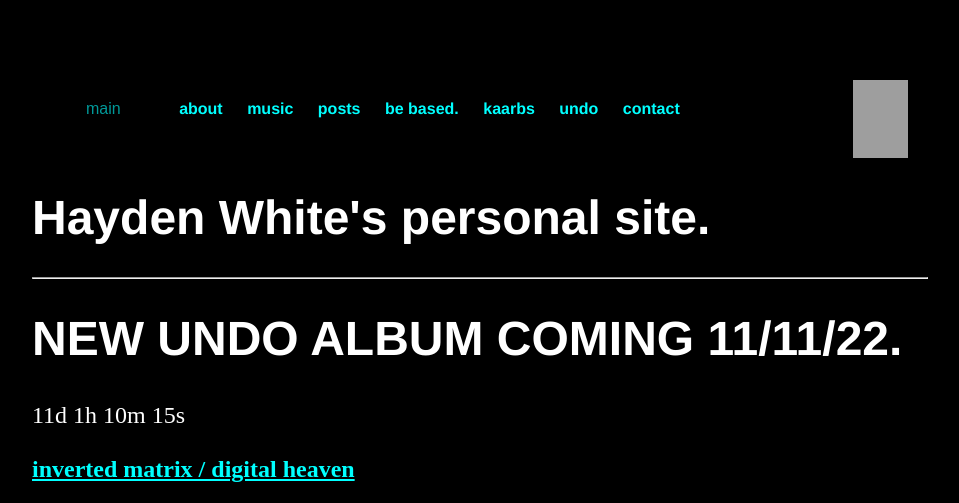
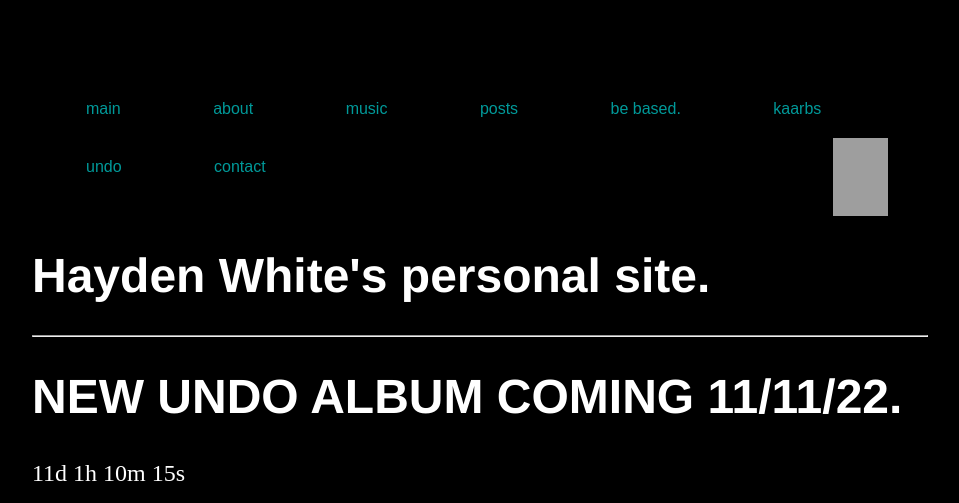
Before and after one commit to whiteVHS/whiteVHS.github.io, a Jekyll site: the page built from index.html, in a window 1280 px wide. Shown: the top 503 px of the page, without its empty margins (160-1119 px from the left). Built offline with Jekyll 4.4.1, drawn with Linux system fonts in a browser that asks for light colours; grey boxes are pictures that could not be loaded.

Commit message:
Update default.html

```diff
--- a/_layouts/default.html
+++ b/_layouts/default.html
@@ -17,7 +17,7 @@
   font-size: 16px;
   margin: 4px 2px;
   opacity: 0.6;
-  transition: 0.3s;
+  transition: 0.2s;
   display: inline-block;
   text-decoration: none;
   cursor: pointer;
@@ -28,22 +28,23 @@
   border-radius: 25px;
   border: 2px solid #FF69B4;
 }
-img {
+.img-right {
 	float: right
 }
 		</style>
 		<nav>
     		<ul>
 			<li><button class="button"><a href="/" title="Hayden White's personal site">main</a></button></li>
-			<li><a href="/about" title="About Hayden White">about</a></li>
-			<li><a href="/music" title="Hayden White's music">music</a></li>
-	        	<li><a href="/blog" title="Hayden White's posts">posts</a></li>
-			<li><a href="/based" title="be based.">be based.</a></li>
-        		<li><a href="/kaarbs" title="kojiros automated arch ricing bash script">kaarbs</a></li>
-        		<li><a href="/undo" title="222">undo</a></li>
-			<li><a href="/contact" title="email me!">contact</a></li>
-			<li><img src="https://64.media.tumblr.com/651f7f85b70a9977a8ea9de87baddd33/be95e0f90b97f1b4-94/s400x600/764069bfee6e08918c6de2e5c925f5bc19bb38e9.gifv" width="55" height="78"></li>
-    		</ul>
+			<li><button class="button"><a href="/about" title="About Hayden White">about</a></button></li>
+			<li><button class="button"><a href="/music" title="Hayden White's music">music</a></button></li>
+	        	<li><button class="button"><a href="/blog" title="Hayden White's posts">posts</a></button></li>
+			<li><button class="button"><a href="/based" title="be based.">be based.</a></button></li>
+        		<li><button class="button"><a href="/kaarbs" title="kojiros automated arch ricing bash script">kaarbs</a></button></li>
+        		<li><button class="button"><a href="/undo" title="222">undo</a></button></li>
+			<li><button class="button"><a href="/contact" title="email me!">contact</a></button></li>
+			<div class="img-right"><li><img src="https://64.media.tumblr.com/651f7f85b70a9977a8ea9de87baddd33/be95e0f90b97f1b4-94/s400x600/764069bfee6e08918c6de2e5c925f5bc19bb38e9.gifv" title="e n j o y  y o u r  s t a y" width="55" height="78"></div></li>
+    		</div>
+		</ul>
 		</nav>
 		<div class="container">
 
@@ -51,13 +52,13 @@ img {
 
 </div><!-- /.container -->
 			<footer>
-	    <div class="footer-css">
-	    <div><p><small>🄯2022 Hayden White</small></p></div>
-	    <div><a href="https://haydenwhite.bandcamp.com" target="_blank" rel="noopener noreferrer" title="white VHS"><img alt="bandcamp" src="https://64.media.tumblr.com/a15f71ce5371c3df576cf1b4c498c1be/8c1923369cd1bbd9-00/s540x810/dce136d274a2b3f2af9147d9252284aba73f68a2.pnj" width="61" height="34" /></a></div>
-            <div><a href="https://github.com/whiteVHS/whiteVHS.github.io/" target="_blank" rel="noopener noreferrer" title="Source Code"><img alt="source" src="https://64.media.tumblr.com/31f49a849cd1b6acaaebbd951daac2fa/4e5b695432143826-c7/s540x810/90e98fb64abbf3b2f526c42249553d7557db5110.pnj" width="55" height="54" /></a></div>
-            <div><a href="http://www.gnu.org/" target="_blank" rel="noopener noreferrer" title="The GNU Project"><img alt="GNU" src="https://64.media.tumblr.com/633760e6e140e3edd28cafe45816a97e/41478122cf0091a4-8c/s540x810/9c7a91100748874f59301406b513bb65a77dcd2b.pnj" width="52" height="49" /></a><div>
-	    <div><a href="https://agoraroad.neocities.org/" target="_blank" rel="noopener noreferrer" title="Agora Road"><img alt="Agora Road" src="https://forum.agoraroad.com/index.php?media/240x60-banner.3433/full" width="88" height="31" /></a></div>
-	    </div>
+	    <ul>
+	    <li><p><small>🄯2022 Hayden White</small></p>
+	    <li><a href="https://haydenwhite.bandcamp.com" target="_blank" rel="noopener noreferrer" title="white VHS"><img alt="bandcamp" src="https://64.media.tumblr.com/a15f71ce5371c3df576cf1b4c498c1be/8c1923369cd1bbd9-00/s540x810/dce136d274a2b3f2af9147d9252284aba73f68a2.pnj" width="61" height="34" /></a></li>
+            <li><a href="https://github.com/whiteVHS/whiteVHS.github.io/" target="_blank" rel="noopener noreferrer" title="Source Code"><img alt="source" src="https://64.media.tumblr.com/31f49a849cd1b6acaaebbd951daac2fa/4e5b695432143826-c7/s540x810/90e98fb64abbf3b2f526c42249553d7557db5110.pnj" width="55" height="54" /></a></li>
+            <li><a href="http://www.gnu.org/" target="_blank" rel="noopener noreferrer" title="The GNU Project"><img alt="GNU" src="https://64.media.tumblr.com/633760e6e140e3edd28cafe45816a97e/41478122cf0091a4-8c/s540x810/9c7a91100748874f59301406b513bb65a77dcd2b.pnj" width="52" height="49" /></a></li>
+	    <li><a href="https://agoraroad.neocities.org/" target="_blank" rel="noopener noreferrer" title="Agora Road"><img alt="Agora Road" src="https://forum.agoraroad.com/index.php?media/240x60-banner.3433/full" width="88" height="31" /></a></li>
+	    </ul>
 			</footer>
 		</body>
 	</html>
```
